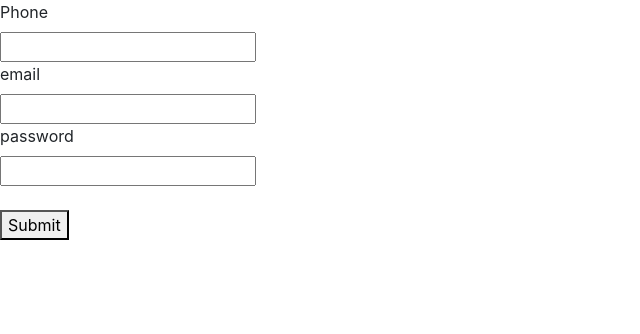
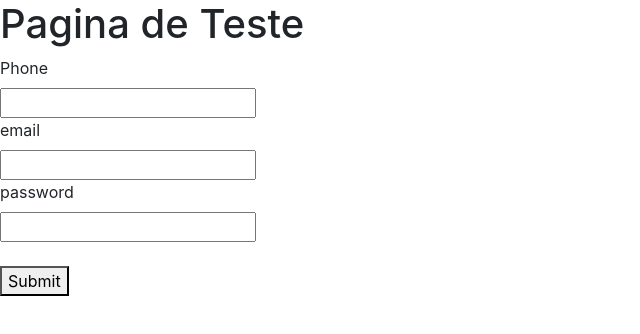
Before and after one commit to IPB-EBENEZER/landing-page, a plain HTML site: page index.html in a window 1280 px wide. Shown: the whole page, without its empty margins (0-640 px from the left). Drawn offline with nearby package versions, Linux system fonts and the light colour scheme.

Commit message:
Alteraçâo de Titulo

```diff
--- a/index.html
+++ b/index.html
@@ -2,10 +2,11 @@
 <html>
 <head>
   <link rel="stylesheet" href="https://cdn.jsdelivr.net/npm/bootstrap@4.5.3/dist/css/bootstrap.min.css" integrity="sha384-TX8t27EcRE3e/ihU7zmQxVncDAy5uIKz4rEkgIXeMed4M0jlfIDPvg6uqKI2xXr2" crossorigin="anonymous">
+<title>Pagina teste.</title>
 </head>
 
 <body>
-
+<h1>Pagina de Teste</h1>
 
 <script>
 
```
